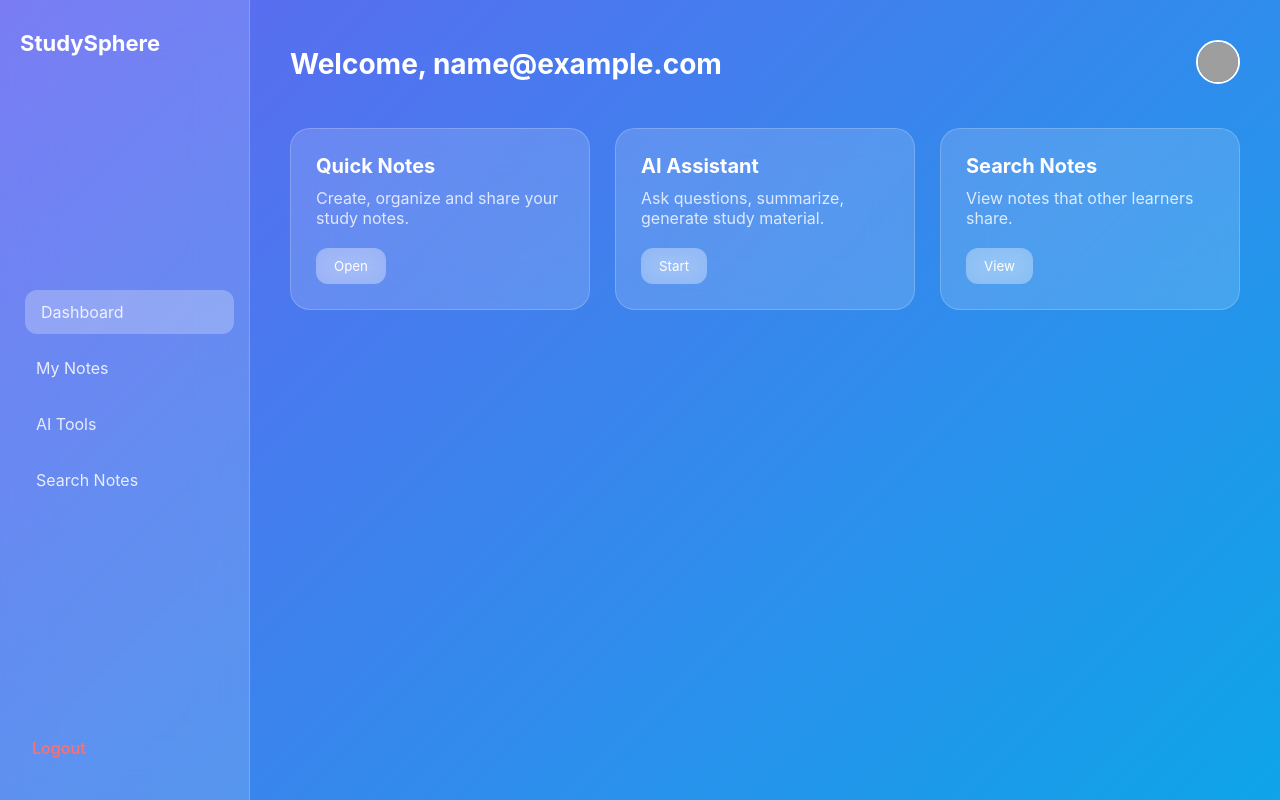
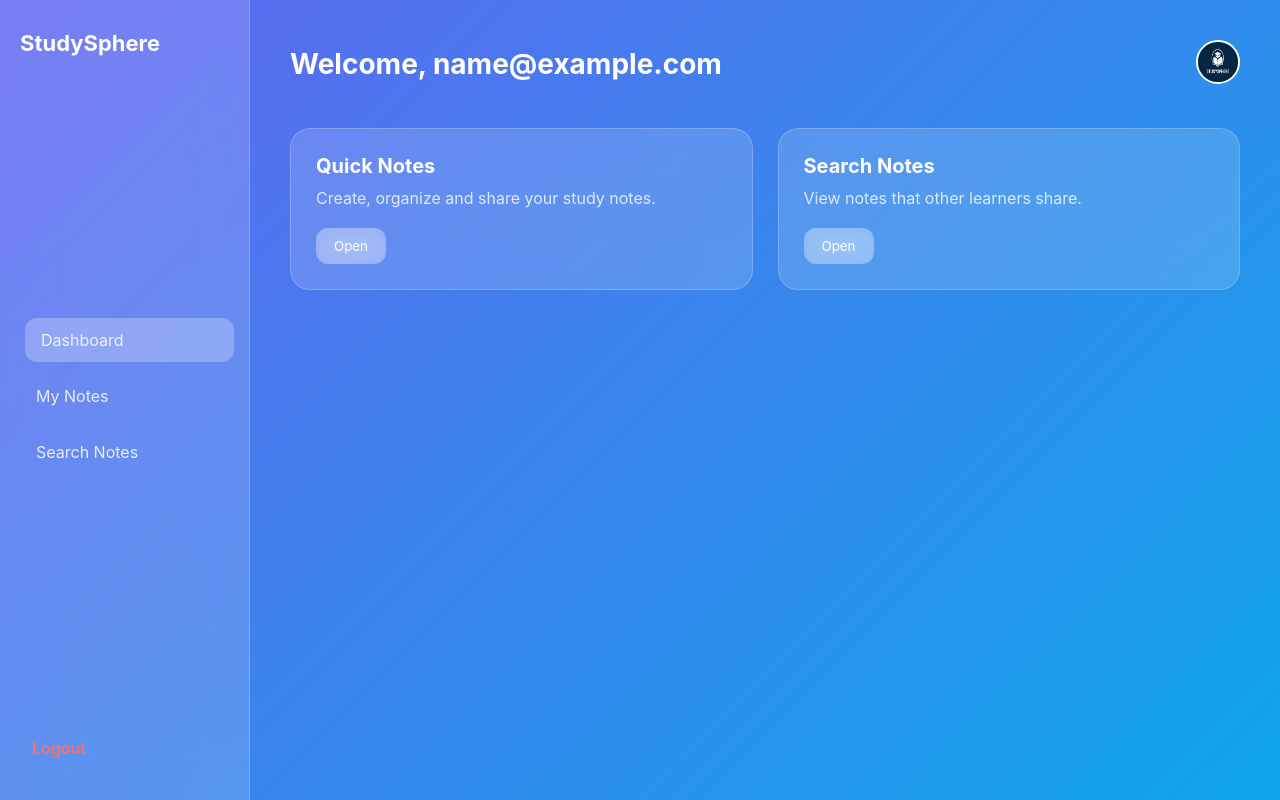
Before and after one commit to Saybrone/StudySphere, a FastAPI app: template templates/Dashboard.html in a window 1280 px wide. Run offline with FastAPI, Linux system fonts and the light colour scheme; the template is opened without the code that fills it: most values are stand-ins (such as "Sample title", 1, 10 or a date in 2020); grey boxes are pictures that could not be loaded.

Commit message:
General Issues Patch

```diff
--- a/app/main.py
+++ b/app/main.py
@@ -158,7 +158,7 @@ def my_notes_page(request: Request, user=Depends(get_current_user), db: Session
 async def create_note(
     title: str = Form(...),
     content: str = Form(...),
-    file: UploadFile = File(None),   # <--- Add this
+    file: UploadFile = File(None),
     user: User = Depends(get_current_user),
     db: Session = Depends(get_db),
 ):
--- a/static/searchnotes.css
+++ b/static/searchnotes.css
@@ -22,7 +22,6 @@ body {
     margin-bottom: 25px;
 }
 
-/* SEARCH BAR */
 .search-form {
     display: flex;
     gap: 10px;
@@ -56,7 +55,6 @@ body {
     transform: scale(1.05);
 }
 
-/* RESULTS */
 .subtitle {
     margin-top: 30px;
 }
@@ -67,7 +65,6 @@ body {
     margin-top: 20px;
 }
 
-/* NOTES GRID */
 .notes-grid {
     display: grid;
     grid-template-columns: 1fr;
@@ -93,7 +90,6 @@ body {
     text-decoration: underline;
 }
 
-/* Open Button */
 .open-btn {
     margin-top: 15px;
     display: inline-block;
--- a/templates/Dashboard.html
+++ b/templates/Dashboard.html
@@ -10,32 +10,27 @@
 
 <div class="dashboard">
 
-    <!-- SIDEBAR -->
     <aside class="sidebar">
         <h2 class="logo">StudySphere</h2>
         <nav class="nav">
             <a class="nav-item active" href="#">Dashboard</a>
             <a class="nav-item" href="/my-notes">My Notes</a>
-            <a class="nav-item" href="#">AI Tools</a>
             <a class="nav-item" href="/notes/search">Search Notes</a>
         </nav>
 
         <a href="/logout" class="logout">Logout</a>
     </aside>
 
-    <!-- MAIN CONTENT -->
     <main class="main-content">
 
-        <!-- HEADER -->
         <header class="header">
             <h1>Welcome, {{ email }}</h1>
 
             <div class="profile">
-                <img src="/static/img/user.png" alt="profile">
+                <img src="/static/Logo.png" alt="profile">
             </div>
         </header>
 
-        <!-- CARDS -->
         <section class="cards">
             <div class="card">
                 <h3>Quick Notes</h3>
@@ -44,21 +39,13 @@
             </div>
 
             <div class="card">
-                <h3>AI Assistant</h3>
-                <p>Ask questions, summarize, generate study material.</p>
-                <button class="btn">Start</button>
-            </div>
-
-            <div class="card">
                 <h3>Search Notes</h3>
                 <p>View notes that other learners share.</p>
-                <button class="btn">View</button>
+                <button class="btn" onclick="window.location.href='/notes/search'">Open</button>
             </div>
         </section>
 
     </main>
 </div>
-
-<script src="/static/js/dashboard.js"></script>
 </body>
 </html>
--- a/templates/search_notes.html
+++ b/templates/search_notes.html
@@ -12,7 +12,6 @@
 
     <h1 class="title">Search Notes</h1>
 
-    <!-- SEARCH FORM -->
     <form method="get" action="/notes/search" class="search-form">
         <input
             type="text"
@@ -23,7 +22,6 @@
         <button class="search-btn">Search</button>
     </form>
 
-    <!-- RESULTS SECTION -->
     {% if results is defined %}
         <h2 class="subtitle">Results</h2>
 
```
Also changed, not shown: static/Authentication.css (+3 -14 lines), static/mynotes.css (+4 -30 lines), templates/index.html (deleted, +0 -10 lines), templates/my_notes.html (+1 -9 lines), app/__init__.py (deleted), static/Logo.png (added).
